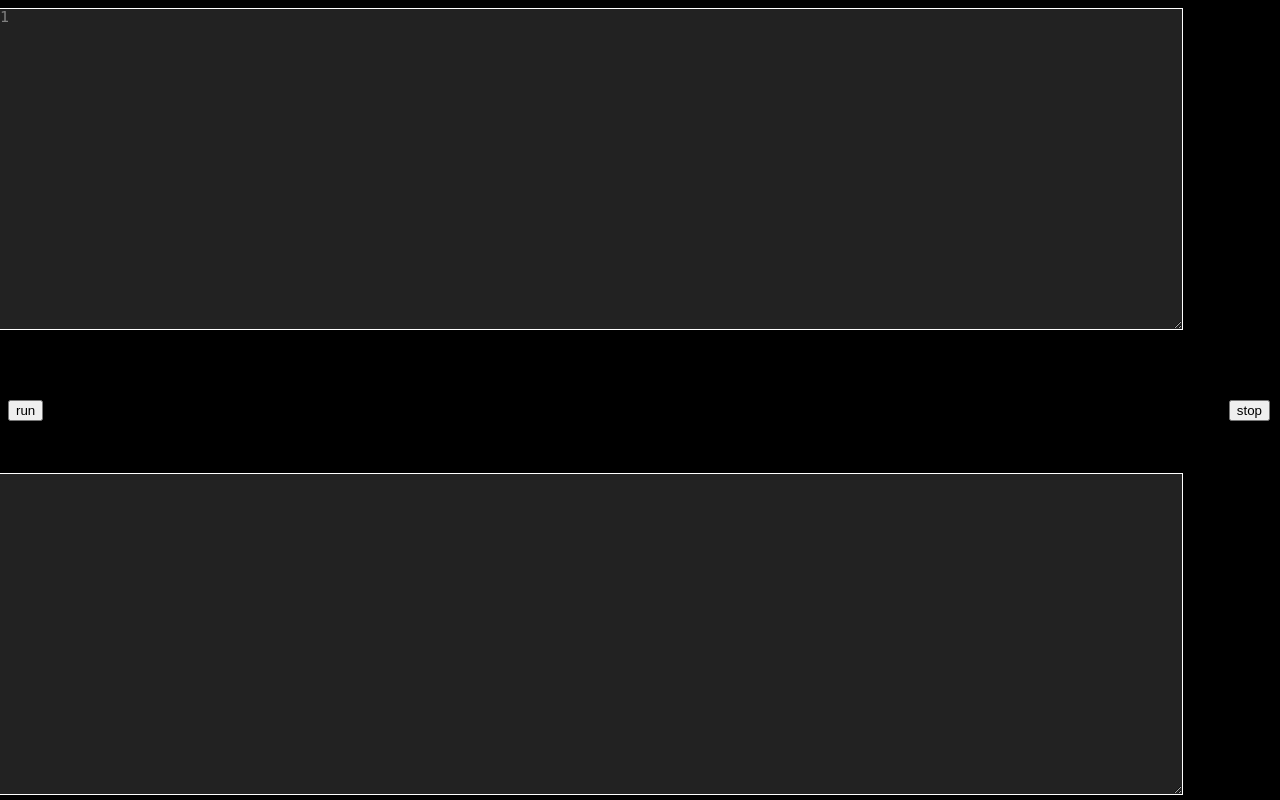
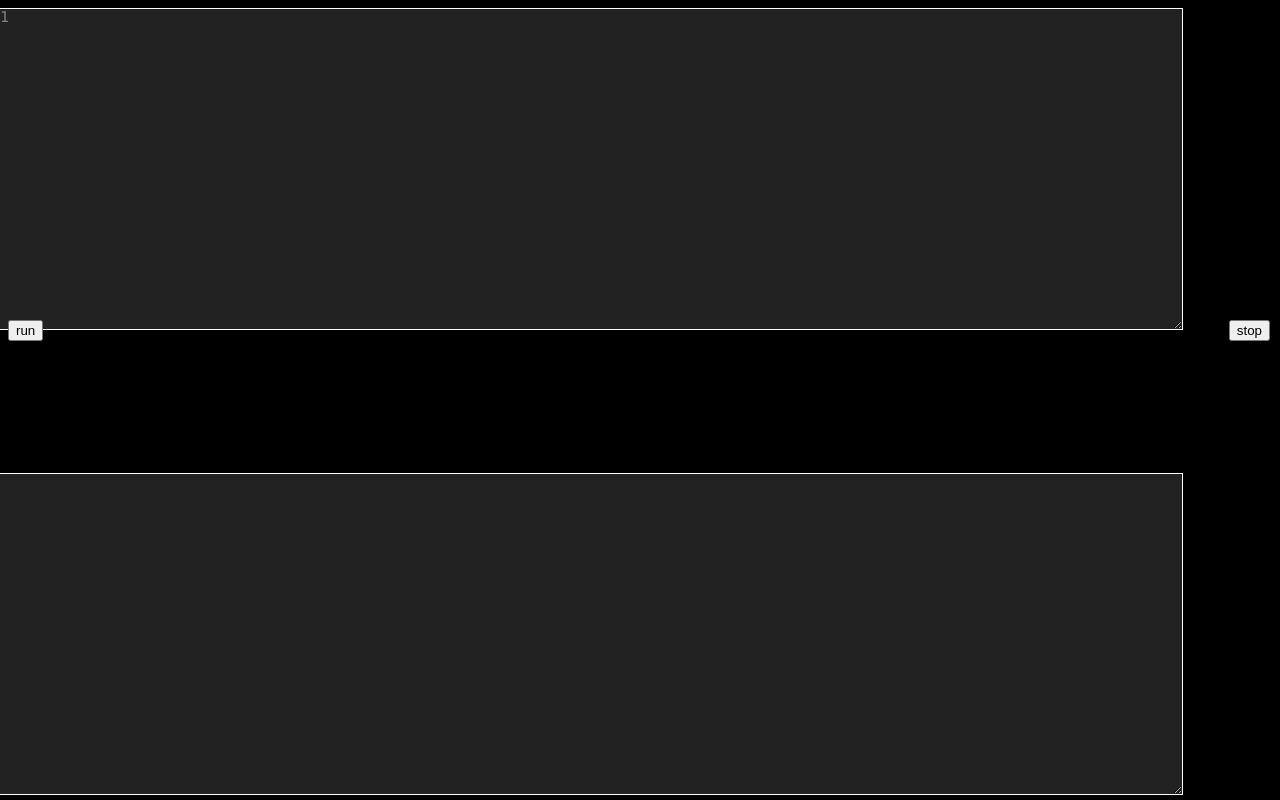
Before and after one commit to Electogenius/ails, a plain HTML site: page index.html in a window 1280 px wide. Drawn offline with Linux system fonts and the light colour scheme.

Commit message:
smol changes

```diff
--- a/index.html
+++ b/index.html
@@ -48,7 +48,7 @@
 			font-size: 15px;
 		}
 		button{
-			top: 50vh;
+			top:40vh;
 			z-index: 50;
 			position: absolute;
 		}
@@ -66,6 +66,7 @@
 			localStorage.ails=codeTa.value
 			ln.innerHTML=codeTa.value.split("\n").map((_,e)=>e+1).join("<br>")
 		}
+		ln.innerHTML=codeTa.value.split("\n").map((_,e)=>e+1).join("<br>")
 		codeTa.onscroll=ln.onscroll=()=>{
 			ln.scrollTop=codeTa.scrollTop
 		}
```
